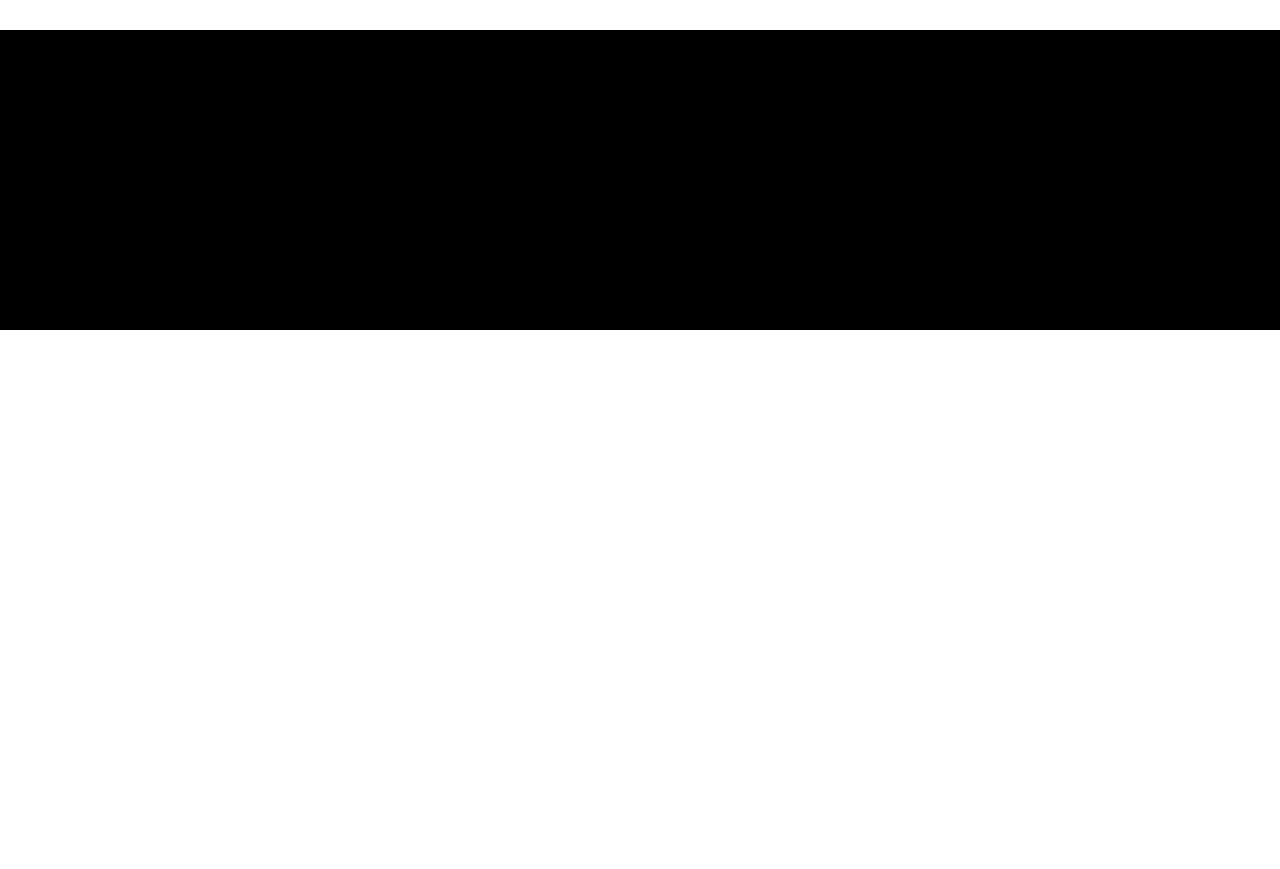
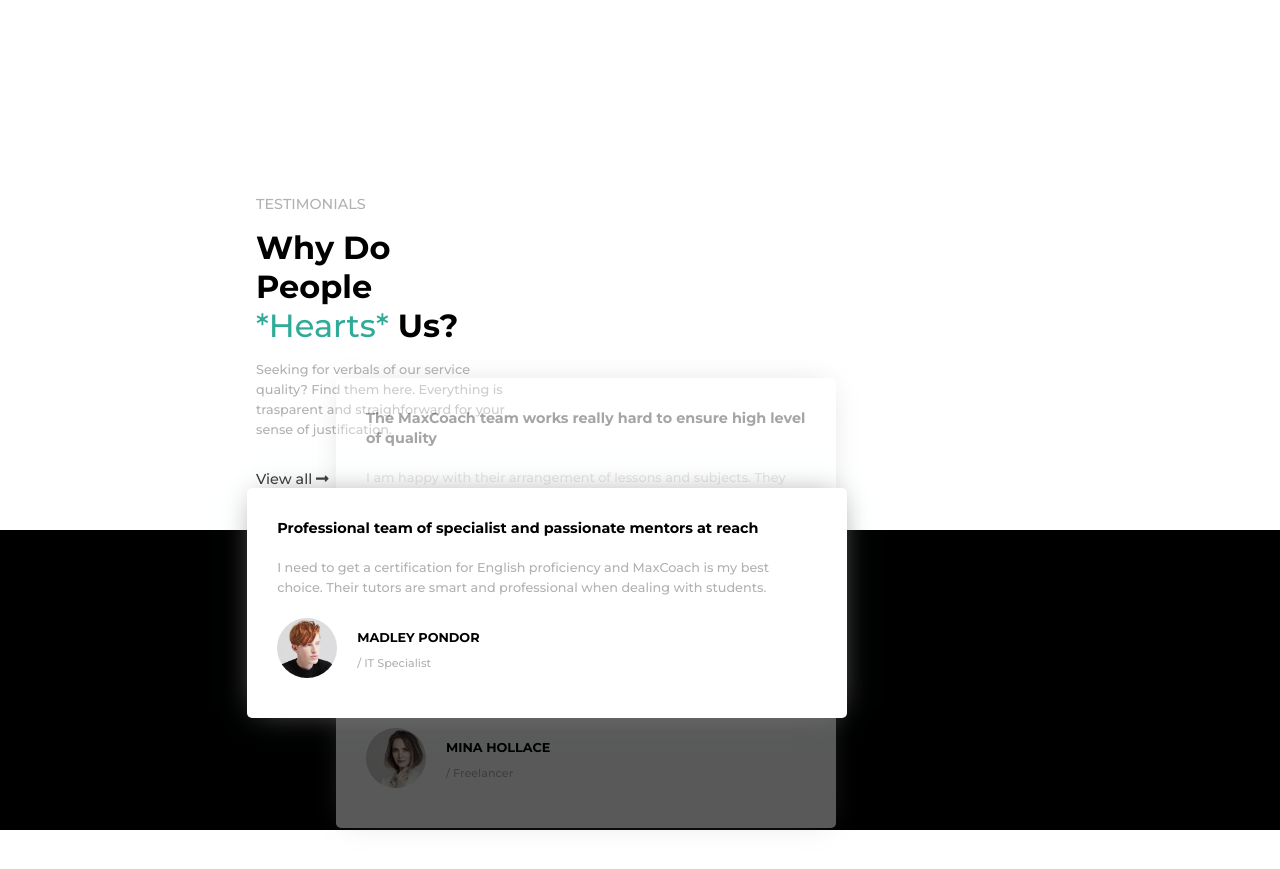
Before and after one commit to Zaplatynskyy/proj-html-vuejs, a Vue app: page / in a window 1280 px wide. Shown: the part 3340-4209 px from the top of the page. Before the commit the page ends 3670 px from the top, so only its background shows below. Built offline with nearby package versions, Linux system fonts and the light colour scheme.

Commit message:
sezione hearts

```diff
--- a/src/components/macro/Main.vue
+++ b/src/components/macro/Main.vue
@@ -3,6 +3,7 @@
         <WorkCulture/>
         <UpgradeLife/>
         <Courses/>
+        <Hearts/>
     </main>
 </template>
 
@@ -10,6 +11,7 @@
 import WorkCulture from '../section/WorkCulture.vue'
 import UpgradeLife from '../section/UpgradeLife.vue'
 import Courses from '../section/Courses.vue'
+import Hearts from '../section/Hearts.vue'
 
 export default {
     name : 'Main',
@@ -17,7 +19,8 @@
     components : {
         WorkCulture,
         UpgradeLife,
-        Courses
+        Courses,
+        Hearts
     }
 }
 </script>
@@ -25,7 +28,7 @@
 <style lang="scss" scoped>
 
     .debug main {
-        height: 2500px;
+        height: 3000px;
     }
 
 </style>
--- /dev/null
+++ b/src/components/section/Hearts.vue
@@ -0,0 +1,211 @@
+<template>
+    <section id="hearts">
+        <div class="container_small section_top clearfix">
+            <div class="section_text left">
+                <!-- sottotitolo della sezione -->
+                <div class="subtitle">testimonials</div>
+                <!-- titolo sezione -->
+                <h2 class="title">Why Do People <span class="important">*Hearts*</span> Us?</h2>
+                <!-- testo informazioni sezione -->
+                <p>Seeking for verbals of our service quality? Find them here. Everything is trasparent and straighforward for your sense of justification.</p>
+                <!-- contenitore link collegamento per le recenzioni -->
+                <div class="section_link">
+                    <!-- link collegamento alle recenzioni -->
+                    <span class="link">
+                        <a href="#">
+                            View all
+                            <i class="fas fa-long-arrow-alt-right"></i>
+                        </a>
+                    </span>
+                </div>
+            </div>
+
+            <!-- contenitore immagini della sezione -->
+            <div class="section_img left">
+                <!-- recenzione in evidenza posizionata al di sopra di un'altra recenzione -->
+                <div class="primary review">
+                    <!-- titolo recenzione -->
+                    <div class="title_review">Professional team of specialist and passionate mentors at reach</div>
+                    <!-- descrizione recenzione -->
+                    <p>I need to get a certification for English proficiency and MaxCoach is my best choice. Their tutors are smart and professional when dealing with students.</p>
+                    <!-- contenitore dati testimonial -->
+                    <div class="user_review">
+                        <!-- immagine profilo -->
+                        <img src="../../assets/img/testimonial-avata-01.jpg" alt="testimonial Pondor max coach">
+                        <!-- nome e professione -->
+                        <div class="testimonial">
+                            <div class="name">Madley Pondor</div>
+                            <div class="specialization">/ IT Specialist</div>
+                        </div>
+                    </div>
+                </div>
+
+                <!-- recenzione in secondo piano, posizionata sotto la recenzione in evidenza -->
+                <div class="secondary review">
+                    <!-- titolo recenzione -->
+                    <div class="title_review">The MaxCoach team works really hard to ensure high level of quality</div>
+                    <!-- descrizione recenzione -->
+                    <p>I am happy with their arrangement of lessons and subjects. They Lorem ipsum dolor, sit amet consectetur adipisicing elit. Dicta, nam porro facere doloribus sunt, quasi praesentium optio natus quaerat illum consequatur quibusdam tenetur iste mollitia dolor veritatis cumque modi nulla?
+                    Autem, totam, quod corporis non ad adipisci ipsum quae ab, expedita esse neque aspernatur rerum ipsa. Blanditiis voluptates quos libero rem eum nostrum itaque architecto exercitationem possimus. Enim, excepturi quis.
+                    Recusandae consequuntur eius aliquam quidem atque voluptates inventore quod alias fugit exercitationem placeat incidunt ad omnis, fugiat asperiores iure facilis distinctio reprehenderit aliquid consequatur, quae illum. Rerum deserunt est laudantium.</p>
+                     <!-- contenitore dati testimonial -->
+                    <div class="user_review">
+                        <!-- immagine profilo -->
+                        <img src="../../assets/img/testimonial-avata-02.jpg" alt="testimonial Hollace max coach">
+                        <!-- nome e professione -->
+                        <div class="testimonial">
+                            <div class="name">Mina Hollace</div>
+                            <div class="specialization">/ Freelancer</div>
+                        </div>
+                    </div>
+                </div>
+            </div>
+        </div>
+    </section>
+</template>
+
+<script>
+export default {
+    name : 'Hearts'
+}
+</script>
+
+<style lang="scss" scoped>
+@import '../../assets/style/variables.scss';
+
+    #hearts {
+        margin-top: 150px;
+
+        .section_text {
+            width: 35%;
+            padding-right: 20px;
+
+            // sottotitolo della sezione
+            .subtitle {
+                font-size: .9rem;
+                text-transform: uppercase;
+                color: $grey;
+
+                // testo evidenziato del sottotitolo
+                .important {
+                    font-weight: bold;
+                    color: $dark_grey;
+                }
+            }
+
+            // titolo sezione
+            .title {
+                font-size: 2rem;
+                margin: 15px 0;
+
+                // testo evidenziato del titolo
+                .important {
+                    font-weight: 100;
+                    color: $lightgreen_important;
+                }
+            }
+
+            // testo informazioni sezione
+            p {
+                font-size: .8rem;
+                line-height: 20px;
+                color: $grey;
+            }
+
+            // contenitore link collegamento per le recenzioni
+            .section_link {
+                margin-top: 30px;
+                font-size: .9rem;
+                color: $grey;
+
+                // link collegamento alle recenzioni
+                .link {
+                    border-bottom: 1px solid $lightgrey;
+
+                    & a {
+                        color: #333;
+                    }
+                }
+            }
+        }
+
+        // contenitore immagini della sezione
+        .section_img {
+            width: 55%;
+            line-height: 20px;
+            margin-left: 80px;
+            position: relative;
+
+            // struttura generale della recenzione
+            .review {
+                background-color: #fff;
+                box-shadow: 0px 0px 30px -10px #7E8182;
+                border-radius: 5px;
+                padding: 30px;
+
+                // titolo recenzione
+                .title_review {
+                    font-size: .9rem;
+                    font-weight: bold;
+                }
+
+                // descrizione recenzione
+                p {
+                    font-size: .8rem;
+                    color: $grey;
+                    margin: 20px 0;
+                }
+
+                // contenitore dati testimonial
+                .user_review {
+                    display: flex;
+                    align-items: center;
+                    margin: 10px 0;
+
+                    // immagine profilo
+                    img {
+                        width: 60px;
+                        border-radius: 50%;
+                    }
+
+                    // nome e professione
+                    .testimonial {
+                        margin: 0 20px;
+
+                        .name {
+                            font-size: .8rem;
+                            font-weight: bold;
+                            text-transform: uppercase;
+                            margin: 5px 0;
+                        }
+
+                        .specialization {
+                            font-size: .7rem;
+                            color: $grey;
+                        }
+                    }
+                }
+            }
+
+            // recenzione in evidenza posizionata al di sopra di un'altra recenzione
+            .primary.review {
+                width: 600px;
+                margin: 0 auto;
+                position: absolute;
+                left: 50%;
+                transform: translateX(-50%);
+                z-index: 1;
+            }
+
+            // recenzione in secondo piano, posizionata sotto la recenzione in evidenza
+            .secondary.review {
+                width: 500px;
+                opacity: .35;
+                margin: 0 auto;
+                position: relative;
+                bottom: 110px;
+            }
+
+        }
+    }
+</style>
```
Also changed, not shown: src/assets/img/testimonial-avata-01.jpg (added), src/assets/img/testimonial-avata-02.jpg (added).
